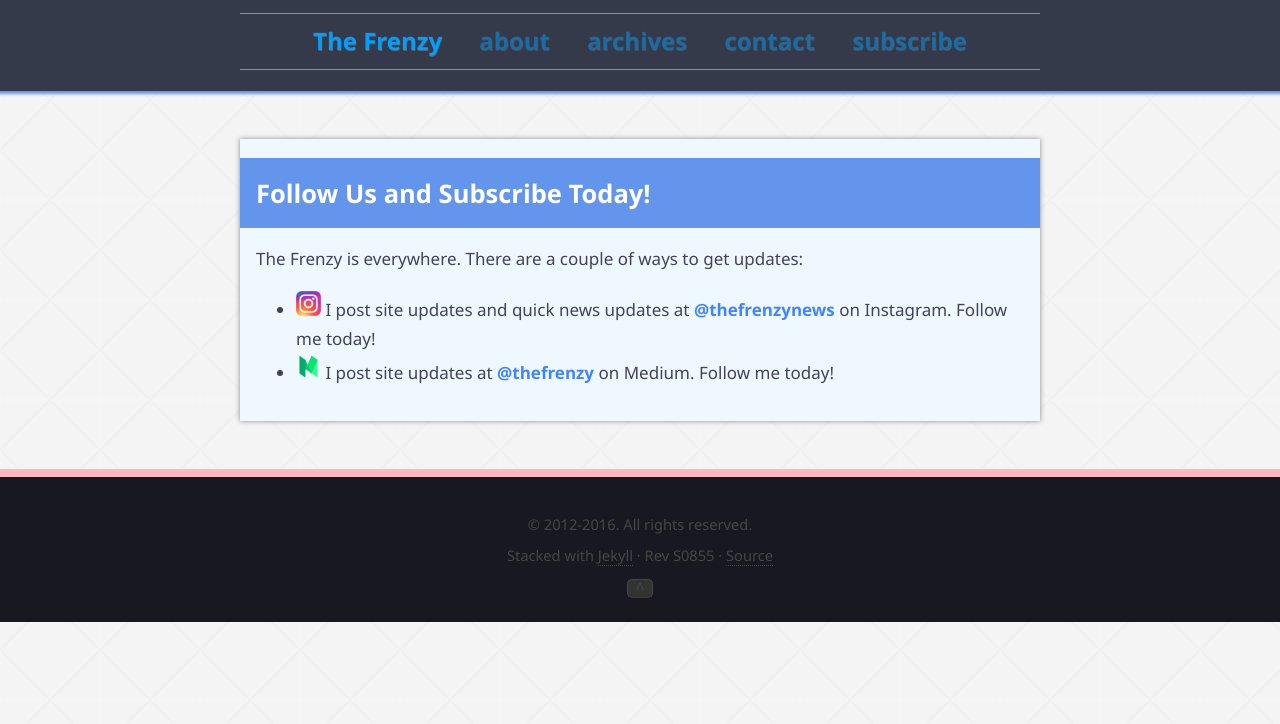
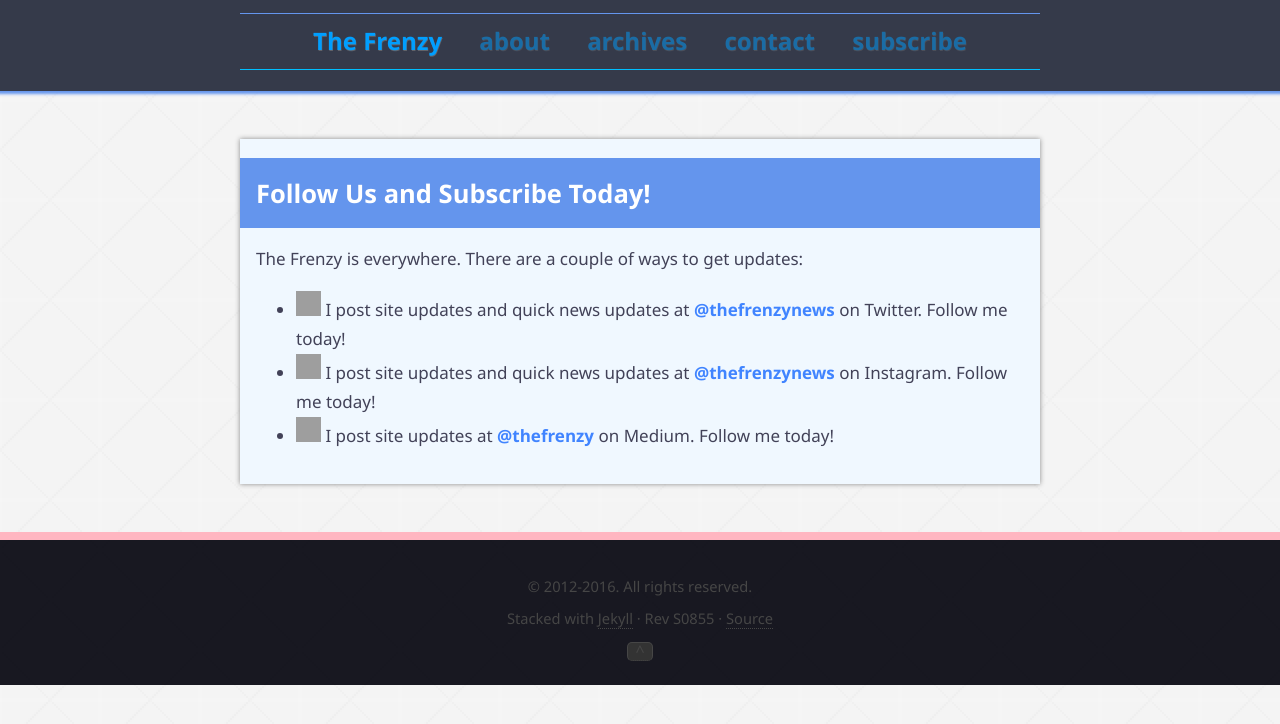
Before and after one commit to rshivjiani/rshivjiani.github.io, a Jekyll site: the page built from pages/subscribe.md, in a window 1280 px wide. Shown: the top 724 px of the page. Built offline with Jekyll 4.4.1, drawn with Linux system fonts in a browser that asks for light colours; grey boxes are pictures that could not be loaded.

Commit message:
Edited subscribe page

```diff
--- a/pages/subscribe.md
+++ b/pages/subscribe.md
@@ -6,5 +6,6 @@ permalink: /subscribe
 
 The Frenzy is everywhere. There are a couple of ways to get updates:
 
-- <a href="https://www.instagram.com/usfrenzy/"><img class="alignright" title="Instagram Logo" src="/images/instagram-logo.png" alt="RG3 Image" width="25" height="25" /></a> I post site updates and quick news updates at [**@thefrenzynews**](https://www.instagram.com/thefrenzynews/) on Instagram. Follow me today!
-- <a href="https://medium.com/@thefrenzy"><img class="alignright" title="Medium Logo" src="/images/medium-logo.png" alt="RG3 Image" width="25" height="25" /></a> I post site updates at [**@thefrenzy**](https://medium.com/@thefrenzy) on Medium. Follow me today!
+- <a href="https://www.twitter.com/thefrenzynews/"><img class="alignright" title="Twitter Logo" src="/images/twitter-logo-bw.png" alt="Twitter Logo" width="25" height="25" /></a> I post site updates and quick news updates at [**@thefrenzynews**](https://www.twitter.com/thefrenzynews/) on Twitter. Follow me today!
+- <a href="https://www.instagram.com/thefrenzynews/"><img class="alignright" title="Instagram Logo" src="/images/instagram-logo-bw.png" alt="Instagram Logo" width="25" height="25" /></a> I post site updates and quick news updates at [**@thefrenzynews**](https://www.instagram.com/thefrenzynews/) on Instagram. Follow me today!
+- <a href="https://medium.com/@thefrenzy"><img class="alignright" title="Medium Logo" src="/images/medium-logo-bw.png" alt="Medium Logo" width="25" height="25" /></a> I post site updates at [**@thefrenzy**](https://medium.com/@thefrenzy) on Medium. Follow me today!
```
